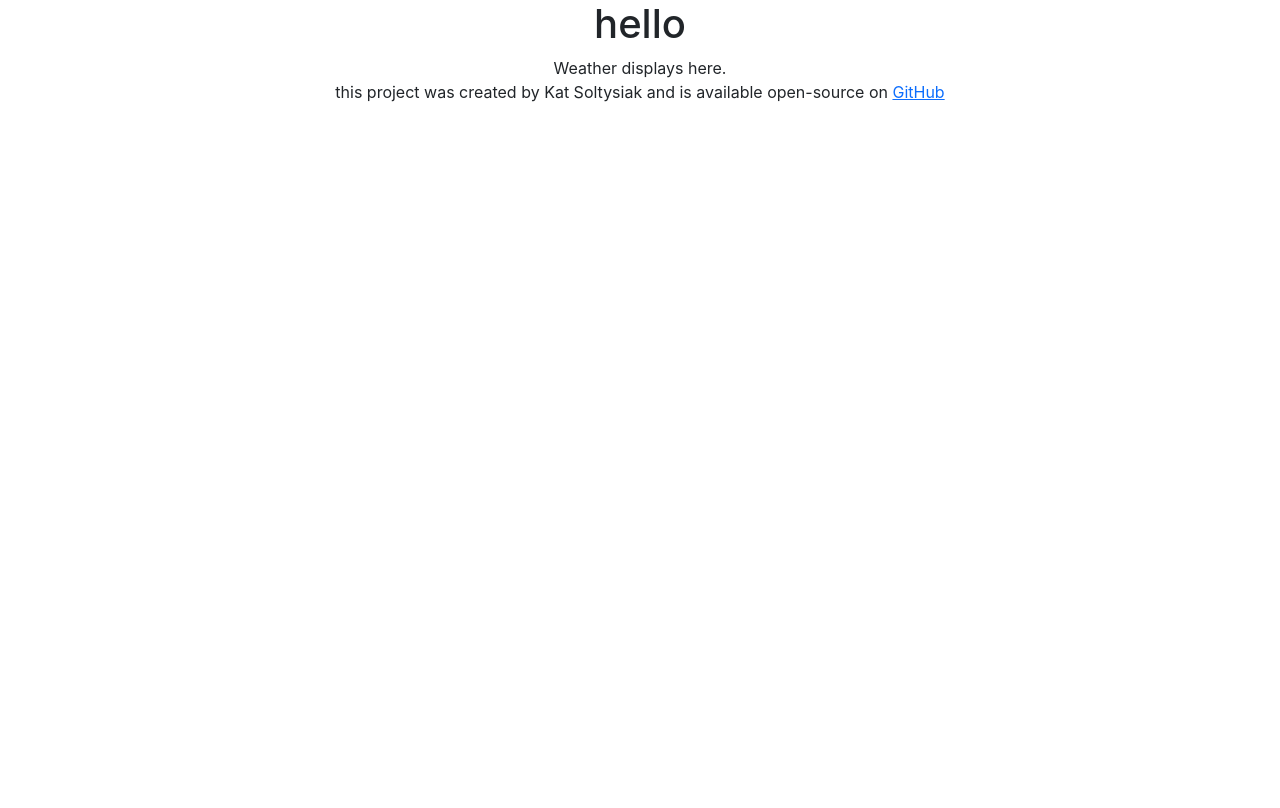
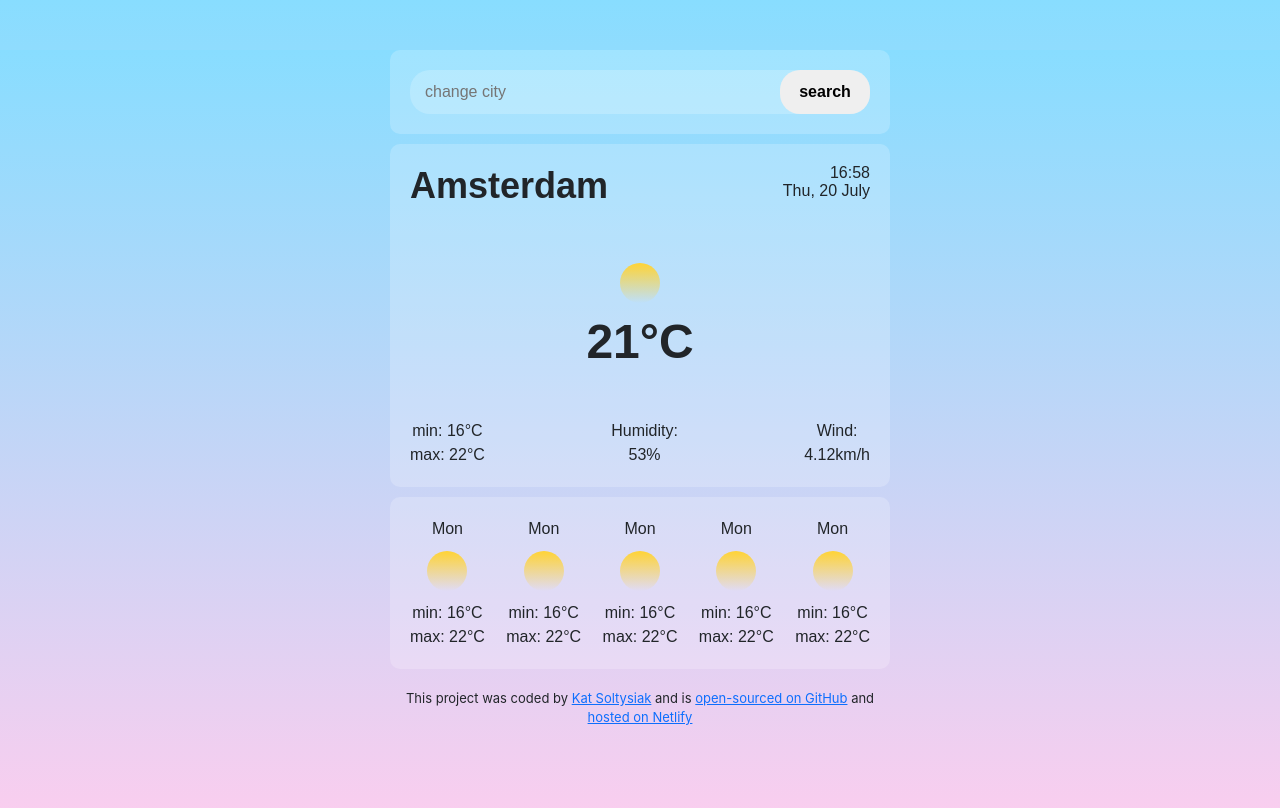
Before and after one commit to kasiasoltysiak/weather-app-react, a React (Create React App) app: page / in a window 1280 px wide. Shown: the top 808 px of the page. Built offline with nearby package versions, Linux system fonts and the light colour scheme; the HTML template or start-up script is replaced by a standard one; a web font is replaced by a local one.

Commit message:
axios added, css copied

```diff
--- a/package.json
+++ b/package.json
@@ -6,6 +6,7 @@
     "@testing-library/jest-dom": "^5.17.0",
     "@testing-library/react": "^13.4.0",
     "@testing-library/user-event": "^13.5.0",
+    "axios": "^1.4.0",
     "bootstrap": "^5.3.1",
     "react": "^18.2.0",
     "react-dom": "^18.2.0",
--- a/src/App.css
+++ b/src/App.css
@@ -1,5 +1,11 @@
+body, html {
+  height: 100%;
+  width: 100%;
+  background: linear-gradient(0deg, rgba(255,205,238,1) 0%, rgba(136,221,255,1) 100%);
+}
 .App {
   text-align: center;
+
 }
 
 .App-logo {
@@ -36,3 +42,10 @@
     transform: rotate(360deg);
   }
 }
+
+footer {
+  margin: 0 auto;
+  padding: 20px 0;
+  font-size: 13px;
+  max-width: 500px;
+}
--- a/src/App.js
+++ b/src/App.js
@@ -8,11 +8,35 @@ export default function App() {
     <div className="App">
       <div className="container">
 
- <h1>hello</h1>
- <Weather/>
+     <Weather defaultCity="New York" />
 
- <footer>this project was created by Kat Soltysiak and is available open-source on <a href='https://github.com/kasiasoltysiak/weather-app-react' rel='noreferrer' target='_blank'>GitHub</a></footer>
-    </div>
+     <footer>
+       This project was coded by{" "}
+       <a
+         href="https://www.linkedin.com/in/katarzyna-soltysiak-design/"
+         target="_blank"
+         rel="noopener noreferrer"
+       >
+         Kat Soltysiak
+       </a>{" "}
+       and is{" "}
+       <a
+         href="https://github.com/kasiasoltysiak/React-Weather"
+         target="_blank"
+         rel="noopener noreferrer"
+       >
+         open-sourced on GitHub
+       </a>{" "}
+       and{" "}
+       <a
+         href="https://suspicious-beaver-111c4d.netlify.com/"
+         target="_blank"
+         rel="noopener noreferrer"
+       >
+         hosted on Netlify
+       </a>
+     </footer>
+   </div>
     </div>
   );
 }
--- a/src/Weather.js
+++ b/src/Weather.js
@@ -1,9 +1,87 @@
-import React from "react";
+import React, {useState} from "react";
+import "./weather.css"
+import axios from "axios";
 
-export default function Weather() {
-   return (
-      <div>
-         Weather displays here.
-      </div>
-   );
+export default function Weather () {
+    return (
+        <div className="weatherbox">
+            <div className="box">
+            <div className="formbox">
+            <form>
+                <input type="search" placeholder="change city" className="searchbox"/>
+                <input type="submit" value="search" className="btn-form"/>
+            </form>
+            </div>
+            </div>
+
+
+            <div className="current box">
+                <div className="d-flex justify-content-between">
+                    <div>
+                        <h1>Amsterdam</h1>
+                    </div>
+                    <div className="date">
+                        <p>
+                        16:58 <br/>
+                        Thu, 20 July
+                        </p>
+                    </div>
+                </div>
+
+                <div className="m-5">
+                    <div className="circle" > </div>
+                    <h2>21°C</h2>
+                </div>
+                <div className="d-flex justify-content-between">
+                    <div>
+                    min: 16°C<br/>
+                    max: 22°C
+                    </div>
+                    <div>
+                    Humidity:<br/>
+                    53%
+                    </div>
+                    <div>
+                    Wind: <br/>
+                    4.12km/h
+                    </div>
+                </div>
+
+            </div>
+            <div className="forecast box">
+                <div className="d-flex justify-content-between">
+                    <div>
+                    Mon
+                    <div className="circle" > </div>
+                    min: 16°C<br/>
+                    max: 22°C
+                    </div>
+                    <div>
+                    Mon
+                    <div className="circle" > </div>
+                    min: 16°C<br/>
+                    max: 22°C
+                    </div>
+                    <div>
+                    Mon
+                    <div className="circle" > </div>
+                        min: 16°C<br/>
+                    max: 22°C
+                    </div>
+                    <div>
+                    Mon
+                    <div className="circle" > </div>
+                    min: 16°C <br/>
+                    max: 22°C
+                    </div>
+                    <div>
+                    Mon
+                    <div className="circle" > </div>
+                    min: 16°C<br/>
+                    max: 22°C
+                    </div>
+                </div>
+            </div>
+        </div>
+    );
 }
```
Also changed, not shown: src/weather.css (renamed from weather.css), 1 other file (tests, documents, lock files or other folders).
